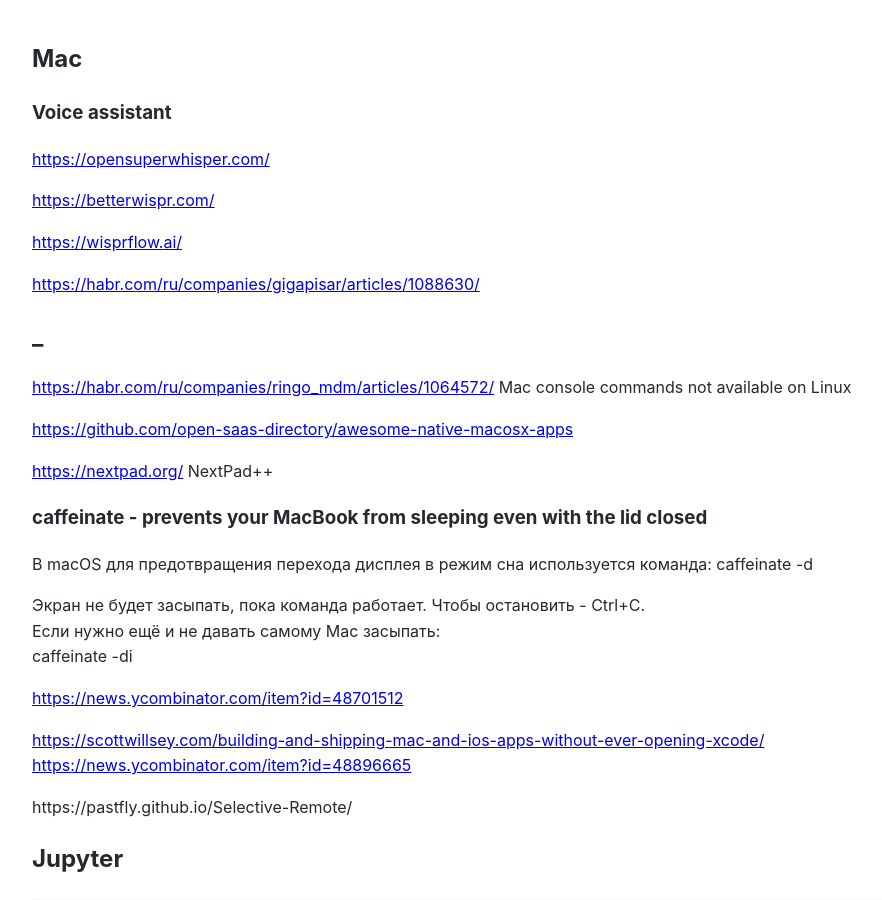
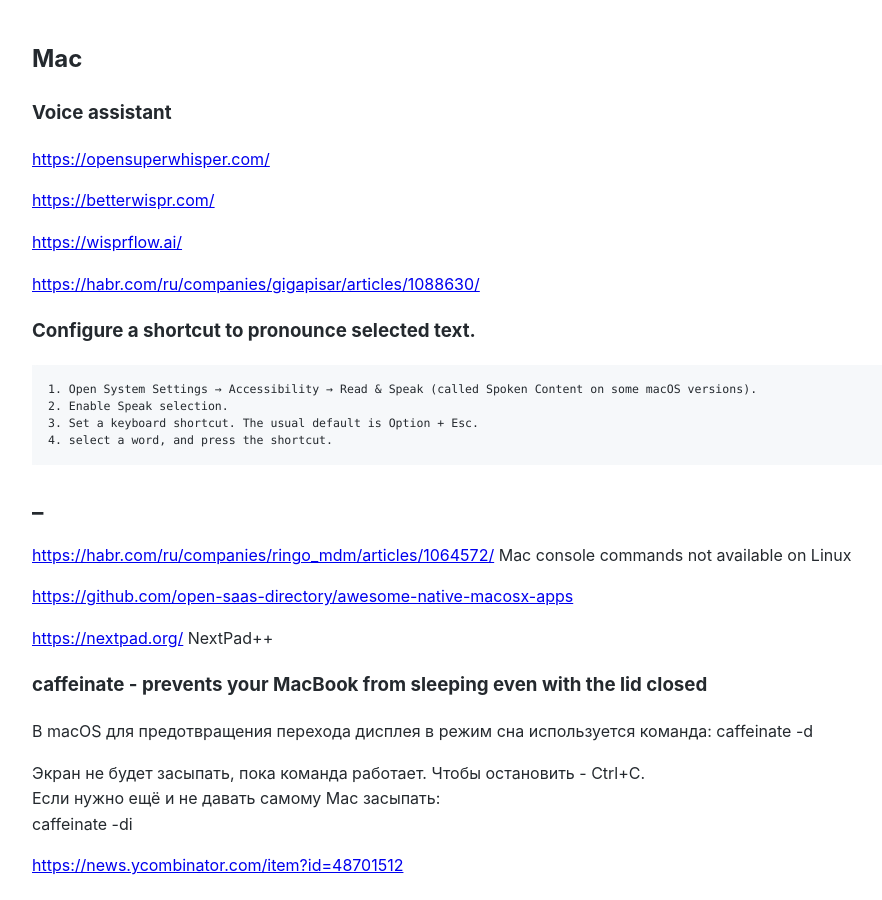
Before and after one commit to Michael-Lubinsky/michael-lubinsky.github.com, a Jekyll site: the page built from Mac/mac.md, in a window 1280 px wide and 900 px high. Shown: the whole window, without its empty margins (158-1040 px from the left). Built offline with Jekyll 4.4.1, drawn with Linux system fonts in a browser that asks for light colours; our own code applies the rules of GitHub Pages for plain Markdown files.

Commit message:
Update mac.md

````diff
--- a/Mac/mac.md
+++ b/Mac/mac.md
@@ -9,6 +9,14 @@
 
 <https://habr.com/ru/companies/gigapisar/articles/1088630/>
 
+
+### Configure a shortcut to pronounce selected text.
+```
+1. Open System Settings → Accessibility → Read & Speak (called Spoken Content on some macOS versions).
+2. Enable Speak selection.
+3. Set a keyboard shortcut. The usual default is Option + Esc.
+4. select a word, and press the shortcut.
+```
 ## _
 
 <https://habr.com/ru/companies/ringo_mdm/articles/1064572/> Mac console commands not available on Linux
````
